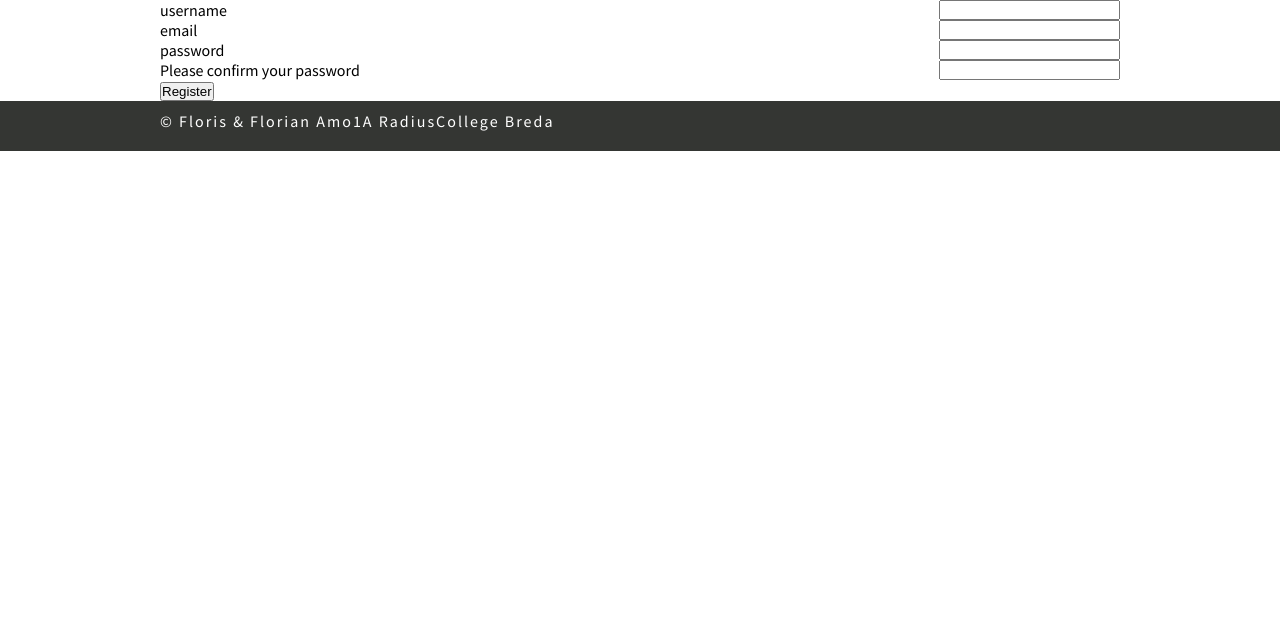
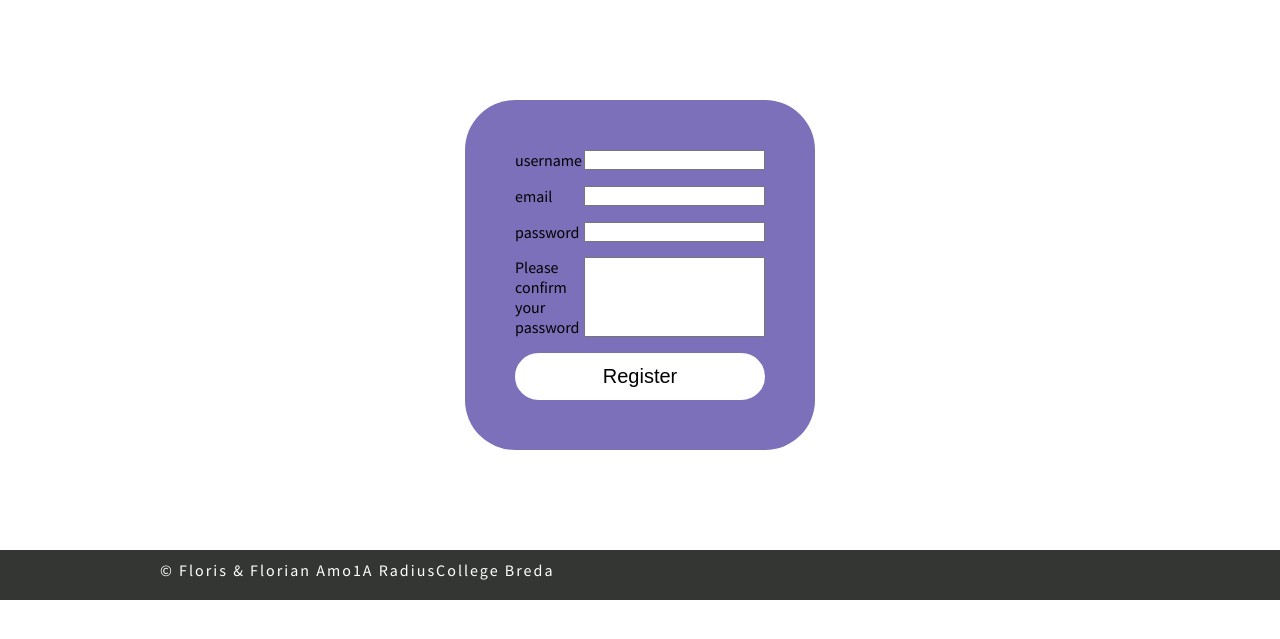
Before and after one commit to Florisvanderzanden/de-gokkers-php, a PHP site: page /register.php in a window 1280 px wide. Shown: the part 75-714 px from the top of the page. Run offline with PHP 8.4, Linux system fonts and the light colour scheme.

Commit message:
een regeltje aangepast kill

```diff
--- a/Code/asset_lesson469_5c8ea5a81114a (1)/register.php
+++ b/Code/asset_lesson469_5c8ea5a81114a (1)/register.php
@@ -22,7 +22,7 @@
         <input type="password" name="password_confirm" id="password_confirm">
     </div>
 
-    <input type="submit" value="Register">
+    <input class="submit" type="submit" value="Register">
 </form>
 
 <?php require 'footer.php'; ?>
--- a/Code/asset_lesson469_5c8ea5a81114a (1)/website.css
+++ b/Code/asset_lesson469_5c8ea5a81114a (1)/website.css
@@ -107,7 +107,20 @@ nav a:hover {
 	border-radius: 50px;
 }
 /*=====Register=====*/
-
+.register-form {
+	width: 250px;
+	margin: 0 auto;
+	margin-top: 100px;
+	margin-bottom: 100px;
+	background-color: #7D70BA;
+	padding: 50px;
+	border: 0  solid;
+	border-radius: 50px;
+	display: flex;
+	height: 250px;
+	flex-direction: column;
+	justify-content: space-between;
+}
 /*=====Footer=====*/
 footer {
 	background-color: #343633;
```
